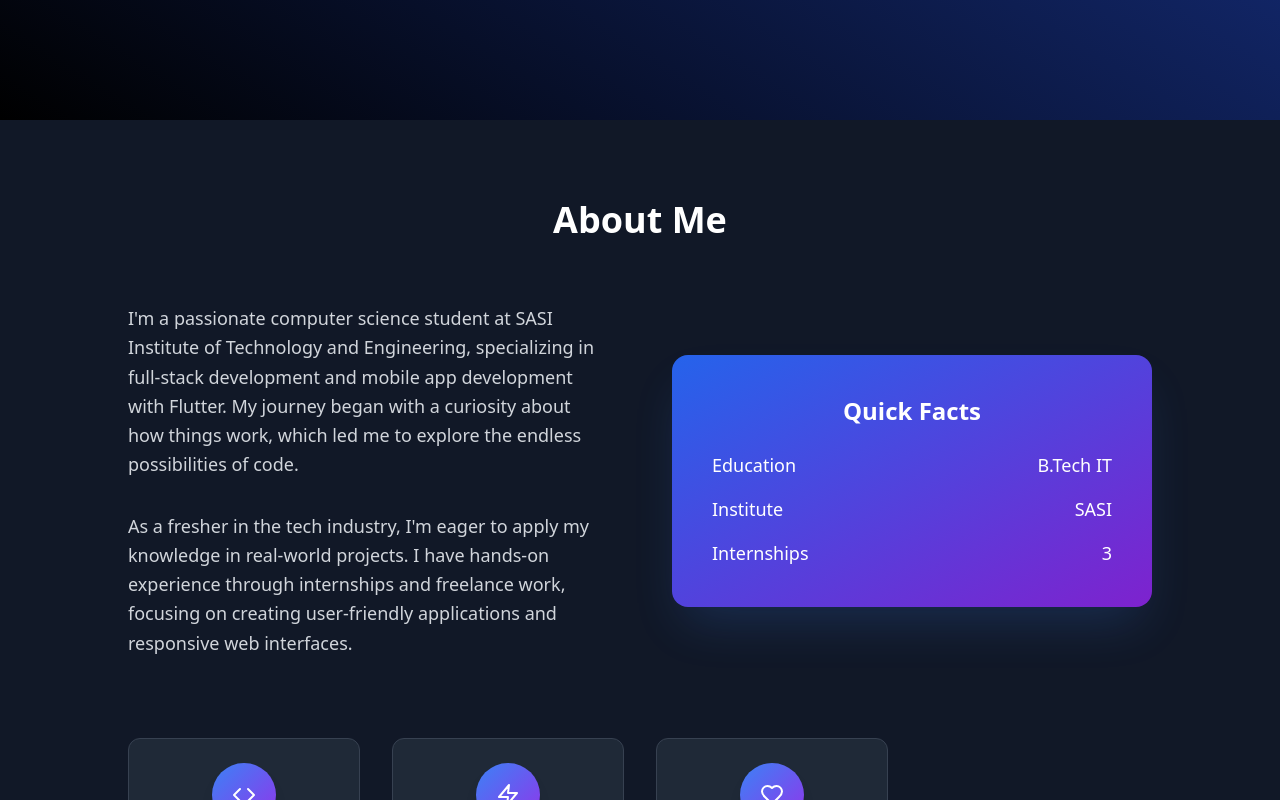
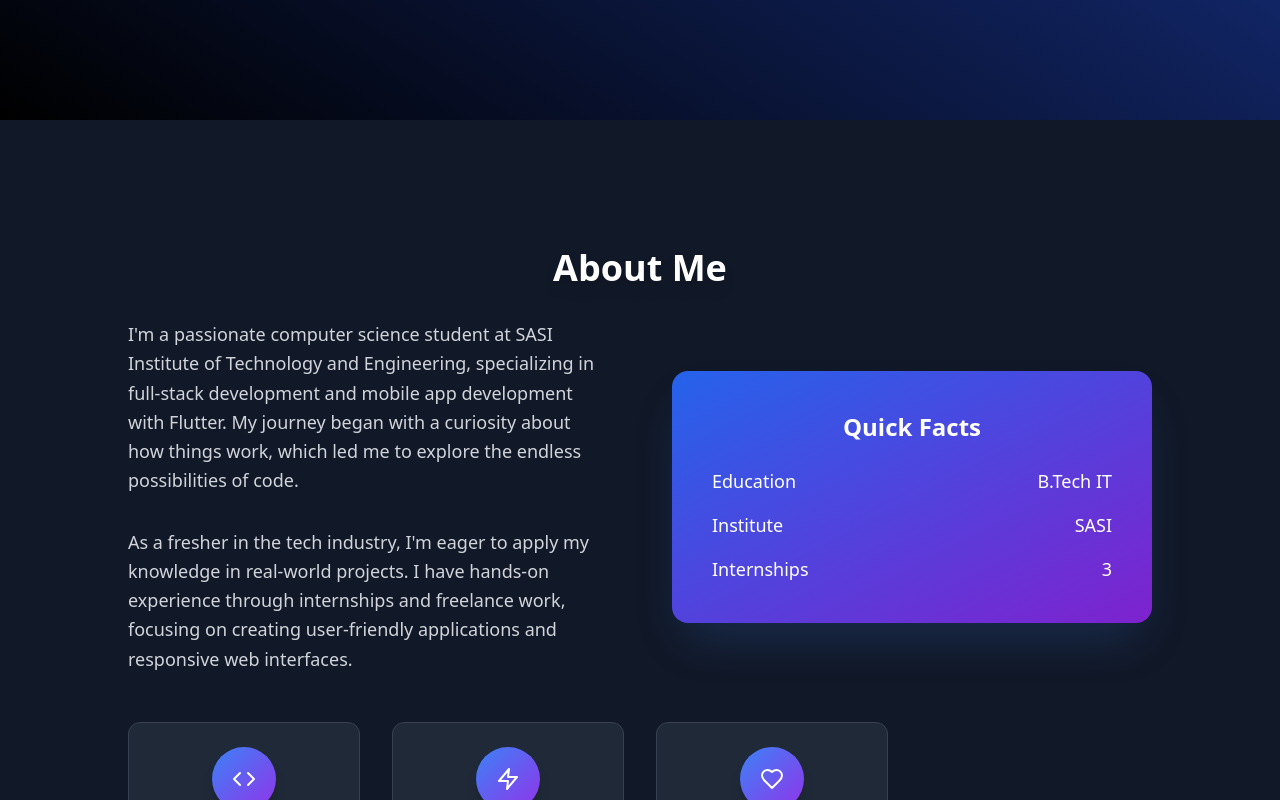
Before and after one commit to gnyanarushi/portfolio, a React (Vite) app: page / in a window 1280 px wide. Shown: the part 680-1480 px from the top of the page. Built offline with nearby package versions, Linux system fonts and the light colour scheme.

Commit message:
update on social-links

```diff
--- a/src/components/About.jsx
+++ b/src/components/About.jsx
@@ -21,14 +21,11 @@ const About = () => {
   ];
 
   return (
-    <section id="about" className="py-20 bg-gray-900  ">
-      <div className="container mx-auto px-6 animate-fadein">
-        <div className="max-w-5xl mx-auto">
-          <h2 className="text-4xl font-bold text-center mb-16 text-white">
-            About Me
-          </h2>
-
-          <div className="grid md:grid-cols-2 gap-16 items-center mb-20">
+    <section id="about" className="relative w-full bg-gradient-to-bl from-gray-900 to-gray-900 overflow-hidden pt-0 pb-20">
+      <div className="container mx-auto px-6 flex flex-col items-center justify-center pt-32">
+        <div className="max-w-5xl mx-auto text-center">
+          <h2 className="text-4xl font-bold mb-8 text-white drop-shadow-lg">About Me</h2>
+          <div className="grid md:grid-cols-2 gap-16 items-center mb-12">
             <div className="space-y-8 text-center md:text-left">
               <p className="text-lg text-gray-300 leading-relaxed">
                 I'm a passionate computer science student at SASI Institute of Technology and Engineering,
@@ -36,16 +33,12 @@ const About = () => {
                 My journey began with a curiosity about how things work, which led me to explore
                 the endless possibilities of code.
               </p>
-
               <p className="text-lg text-gray-300 leading-relaxed">
                 As a fresher in the tech industry, I'm eager to apply my knowledge in real-world projects.
                 I have hands-on experience through internships and freelance work, focusing on creating
                 user-friendly applications and responsive web interfaces.
               </p>
-
-
             </div>
-
             <div className="bg-gradient-to-br from-blue-600 to-purple-700 rounded-2xl p-10 text-white shadow-2xl shadow-blue-500/20 flex flex-col items-center animate-fadein-slideup" style={{ animationDelay: '0.3s' }}>
               <h3 className="text-2xl font-bold mb-6">Quick Facts</h3>
               <div className="space-y-4 w-full">
@@ -64,12 +57,11 @@ const About = () => {
               </div>
             </div>
           </div>
-
           <div className="grid md:grid-cols-2 lg:grid-cols-4 gap-8">
             {highlights.map((highlight, index) => (
               <div
                 key={index}
-                className={`text-center p-6 rounded-xl bg-gray-800 hover:bg-gray-700 hover:shadow-xl hover:shadow-blue-500/10 transition-all duration-300 group border border-gray-700 animate-fadein-slideup`}
+                className="text-center p-6 rounded-xl bg-gray-800 hover:bg-gray-700 hover:shadow-xl hover:shadow-blue-500/10 transition-all duration-300 group border border-gray-700 animate-fadein-slideup"
                 style={{ animationDelay: `${index * 0.15}s` }}
               >
                 <div className="w-16 h-16 bg-gradient-to-br from-blue-500 to-purple-600 rounded-full flex items-center justify-center text-white mx-auto mb-4 group-hover:scale-110 transition-transform duration-300 shadow-lg">
--- a/src/components/Experience.jsx
+++ b/src/components/Experience.jsx
@@ -48,7 +48,7 @@ const Experience = () => {
   ];
 
   return (
-    <section id="experience" className="py-20 bg-black">
+    <section id="experience" className="py-20 bg-gradient-to-b from-black to-gray-900">
       <div className="container mx-auto px-6">
         <div className="max-w-6xl mx-auto">
           <h2 className="text-4xl font-bold text-center mb-16 text-white">
--- a/src/components/Hero.jsx
+++ b/src/components/Hero.jsx
@@ -17,9 +17,9 @@ const Hero = () => {
           <h1 className="text-5xl md:text-7xl font-bold mb-6 text-white">Gnyana Rushi</h1>
           <h3 className="text-lg text-gray-400 mb-8 font-medium">Full-Stack Web and Mobile App Developer</h3>
           <div className="flex space-x-6 mb-12">
-            <a href="#" className="p-3 bg-gray-800 rounded-full hover:bg-blue-800 transition-all duration-300 hover:scale-110 transform shadow-lg hover:shadow-xl animate-hero-icon" style={{ animationDelay: '0.2s' }}><span className="sr-only">Email</span><Mail size={24} className="text-gray-200" /></a>
-            <a href="#" className="p-3 bg-gray-800 rounded-full hover:bg-blue-800 transition-all duration-300 hover:scale-110 transform shadow-lg hover:shadow-xl animate-hero-icon" style={{ animationDelay: '0.4s' }}><span className="sr-only">GitHub</span><Github size={24} className="text-gray-200" /></a>
-            <a href="#" className="p-3 bg-gray-800 rounded-full hover:bg-blue-800 transition-all duration-300 hover:scale-110 transform shadow-lg hover:shadow-xl animate-hero-icon" style={{ animationDelay: '0.6s' }}><span className="sr-only">LinkedIn</span><Linkedin size={24} className="text-gray-200" /></a>
+            <a href="gnyanarushi@gmail.com" target="_blank"  className="p-3 bg-gray-800 rounded-full hover:bg-blue-800 transition-all duration-300 hover:scale-110 transform shadow-lg hover:shadow-xl animate-hero-icon" style={{ animationDelay: '0.2s' }}><span className="sr-only">Email</span><Mail size={24} className="text-gray-200" /></a>
+            <a href="https://github.com/gnyanarushi-nandigam" target="_blank" className="p-3 bg-gray-800 rounded-full hover:bg-blue-800 transition-all duration-300 hover:scale-110 transform shadow-lg hover:shadow-xl animate-hero-icon" style={{ animationDelay: '0.4s' }}><span className="sr-only">GitHub</span><Github size={24} className="text-gray-200" /></a>
+            <a href="https://www.linkedin.com/in/rushi-nandigam" target="_blank" className="p-3 bg-gray-800 rounded-full hover:bg-blue-800 transition-all duration-300 hover:scale-110 transform shadow-lg hover:shadow-xl animate-hero-icon" style={{ animationDelay: '0.6s' }}><span className="sr-only">LinkedIn</span><Linkedin size={24} className="text-gray-200" /></a>
           </div>
         </div>
       </div>
--- /dev/null
+++ b/src/components/Seperator.jsx
@@ -0,0 +1,9 @@
+const Seperator = () => {
+  return (
+    <div className='h-100 '>
+
+    </div>
+  )
+}
+
+export default Seperator
```
